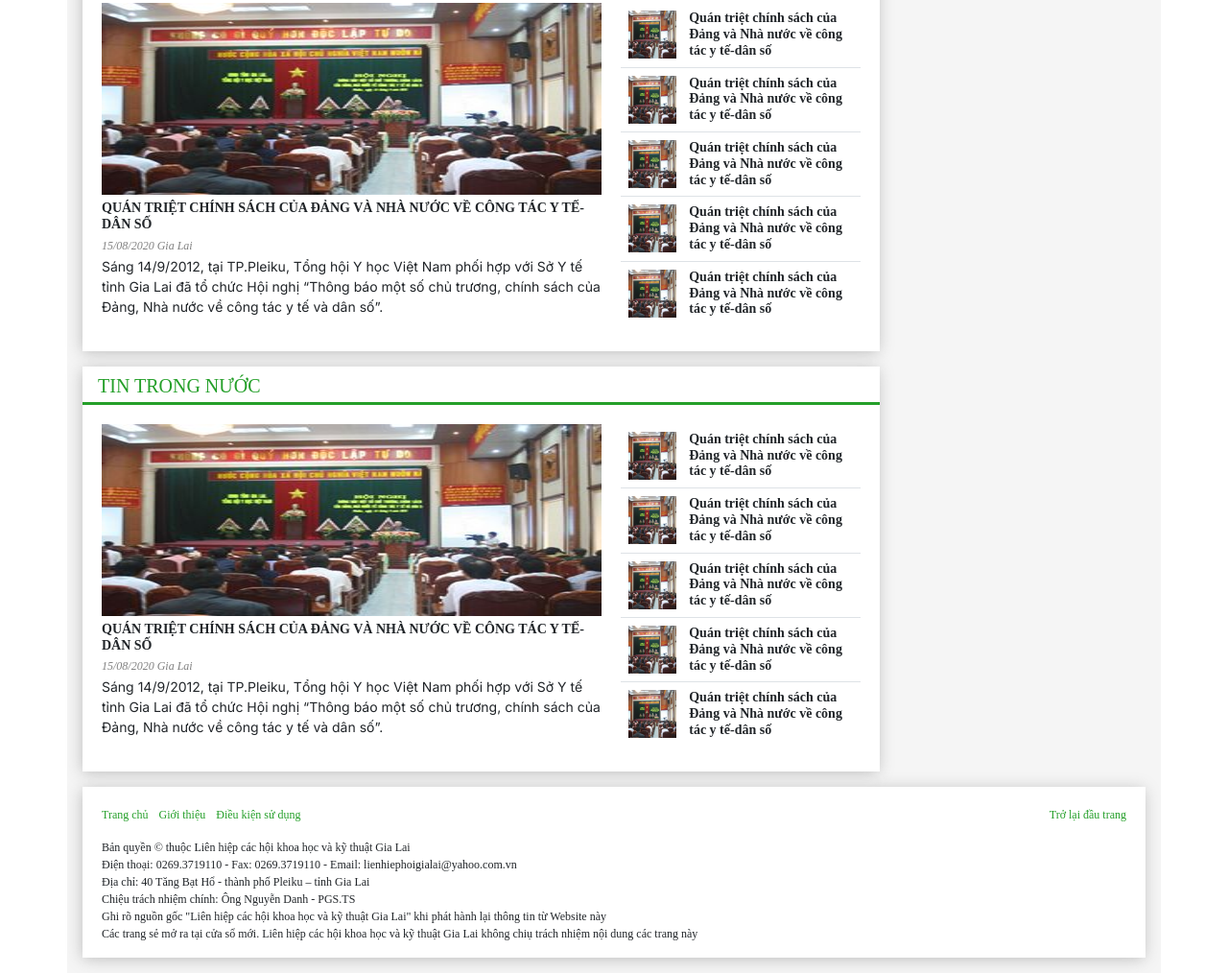
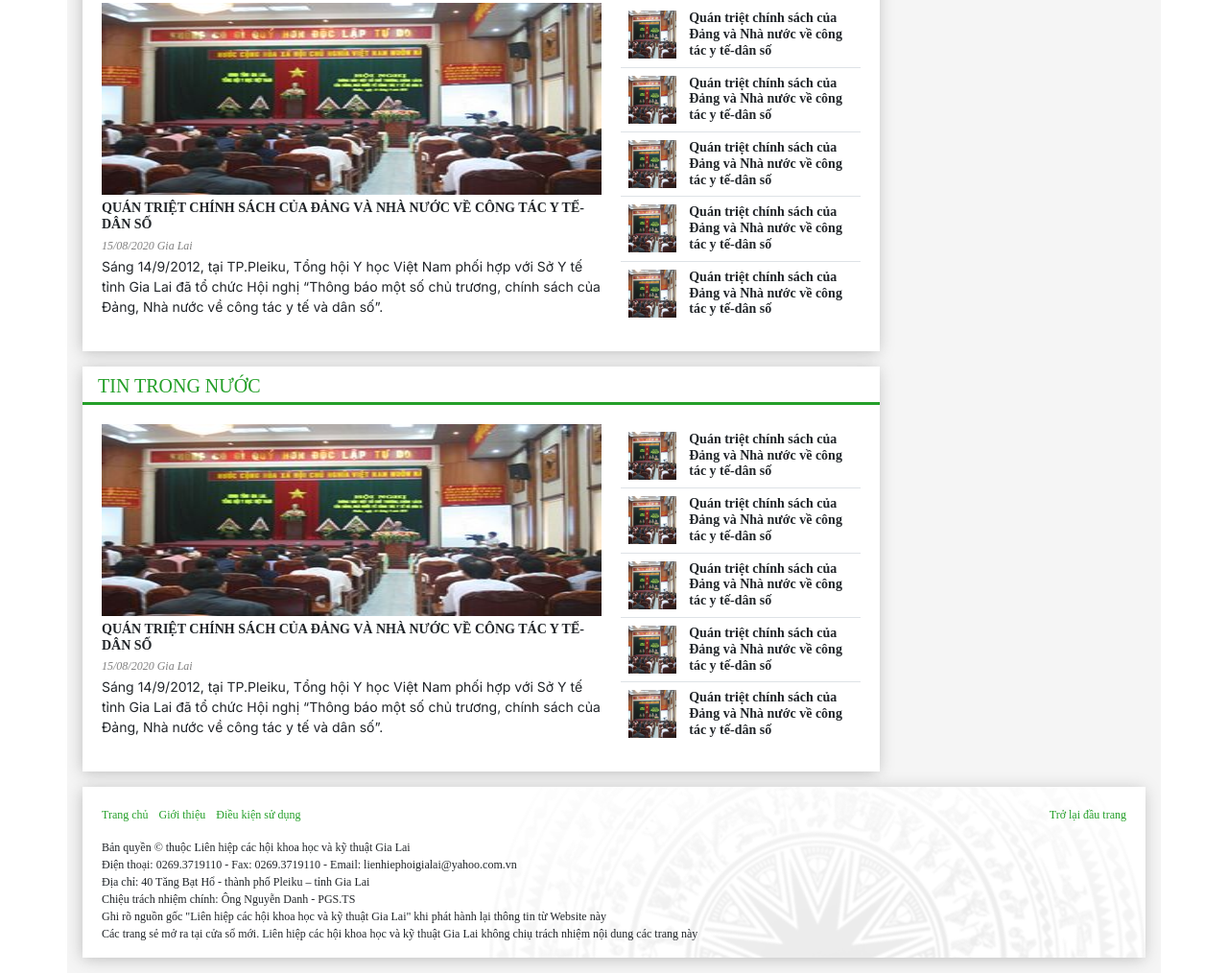
Before and after one commit to vub/lhhkhkt-design-demo, a plain HTML site: page index.html in a window 1280 px wide. Shown: the part 1381-2395 px from the top of the page at 96% size. Drawn offline with nearby package versions, Linux system fonts and the light colour scheme; files that its build step writes are made by us from their sources; a web font is replaced by a local one.

Commit message:
update path

```diff
--- a/assets/scss/share_components/_footer.scss
+++ b/assets/scss/share_components/_footer.scss
@@ -1,7 +1,7 @@
 .footer {
   padding-bottom: 16px;
   .card-body {
-    background-image: url("./assets/images/bg-footer.png");
+    background-image: url("/lhhkhkt-design-demo/assets/images/bg-footer.png");
     background-position: right top;
     background-size: contain;
     background-repeat: no-repeat;
```
